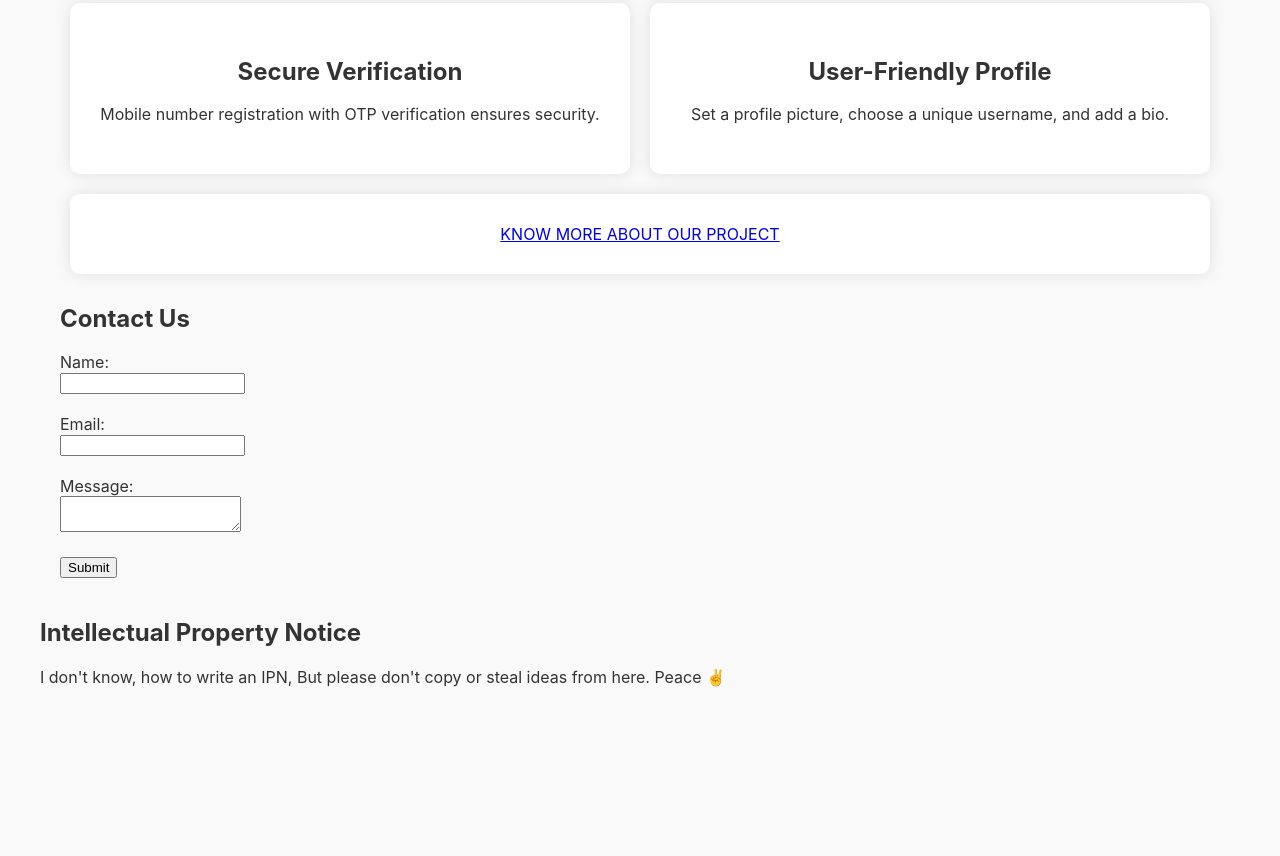
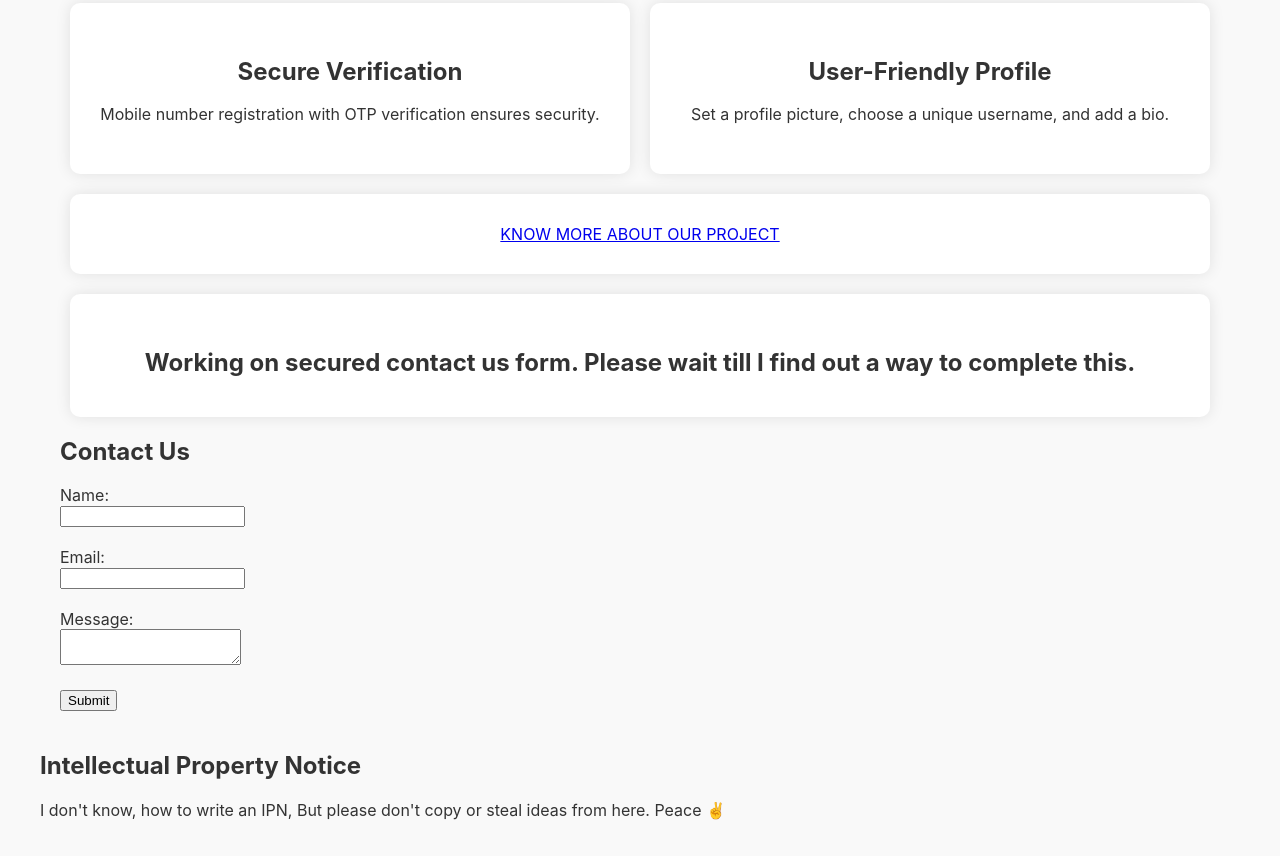
Before and after one commit to dumbgitpage/dumbgitpage.github.io, a plain HTML site: page index.html in a window 1280 px wide. Shown: the part 1384-2240 px from the top of the page. Before the commit the page ends 2107 px from the top, so only its background shows below. Drawn offline with Linux system fonts and the light colour scheme.

Commit message:
Update index.html

```diff
--- a/index.html
+++ b/index.html
@@ -214,7 +214,9 @@
         </div>
 
     </div>
-
+<div class="feature">
+            <h3>Working on secured contact us form. Please wait till I find out a way to complete this.</h3>
+        </div>
     <h2>Contact Us</h2>
     <form id="contactForm">
         <label for="name">Name:</label><br>
```
